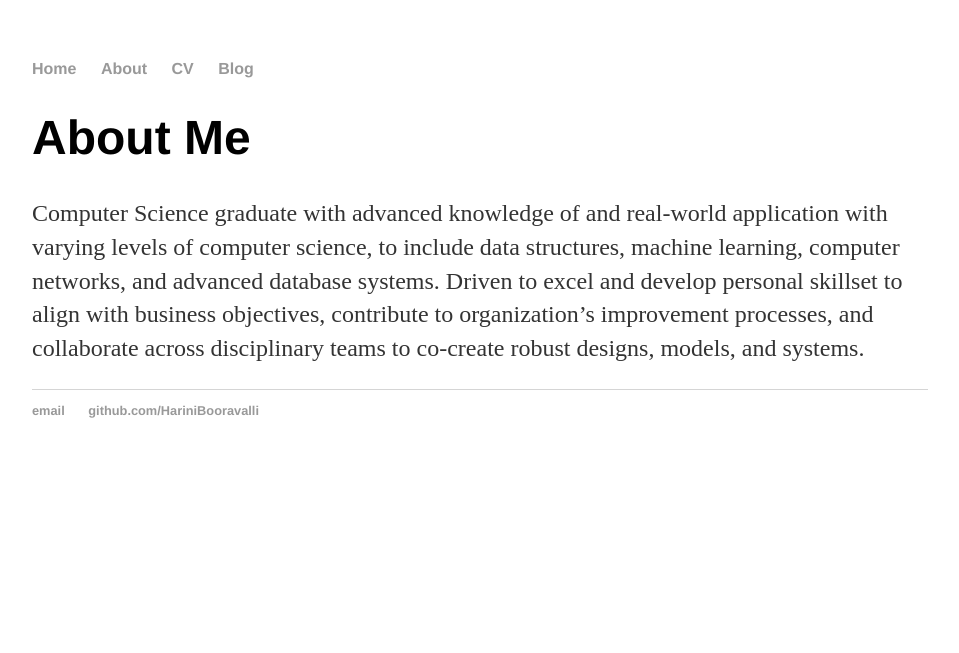
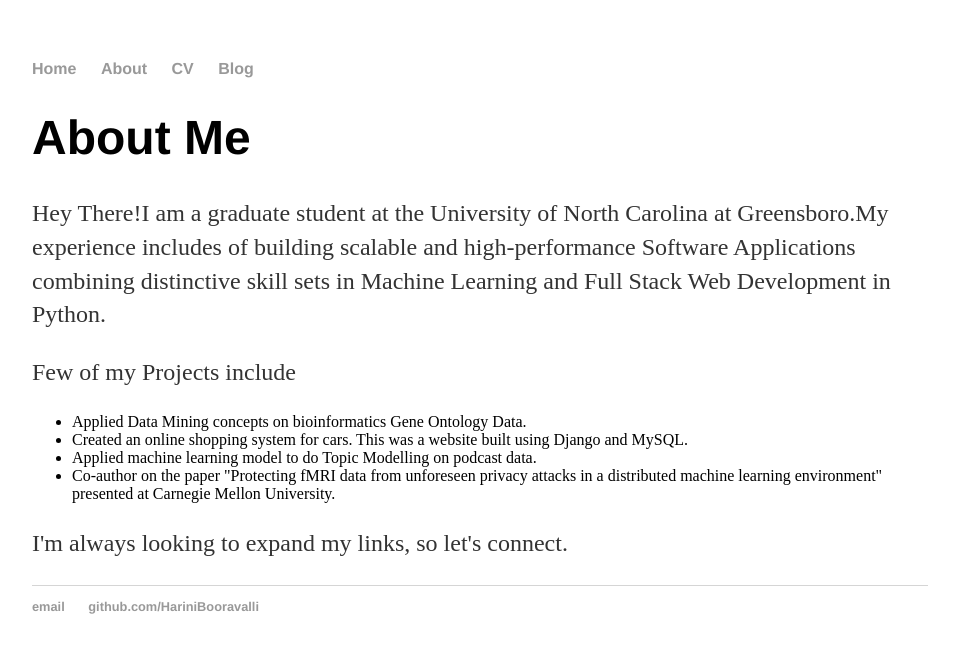
Before and after one commit to HariniBooravalli/HariniBooravalli.github.io, a Jekyll site: the page built from about/index.html, in a window 1280 px wide. Shown: the top 653 px of the page, without its empty margins (160-1119 px from the left). Built offline with Jekyll 4.4.1, drawn with Linux system fonts in a browser that asks for light colours.

Commit message:
Update index.html

```diff
--- a/about/index.html
+++ b/about/index.html
@@ -3,7 +3,14 @@ layout: default
 title: About Me
 ---
 	<h1>{{ page.title }}</h1>
-	<p>Computer Science graduate with advanced knowledge of and real-world application with varying levels of computer science, to include
-data structures, machine learning, computer networks, and advanced database systems. Driven to excel and develop personal
-skillset to align with business objectives, contribute to organization’s improvement processes, and collaborate across
-disciplinary teams to co-create robust designs, models, and systems.</p>
+
+<p>Hey There!I am a graduate student at the University of North Carolina at Greensboro.My experience includes of building scalable and high-performance Software Applications combining distinctive skill sets in Machine Learning and Full Stack Web Development in Python.</p>
+<p>Few of my Projects include</p>
+<ul>
+	<li>Applied Data Mining concepts on bioinformatics Gene Ontology Data.</li>
+	<li>Created an online shopping system for cars. This was a website built using Django and MySQL.</li>
+	<li>Applied machine learning model to do Topic Modelling on podcast data.</li>
+	<li>Co-author on the paper "Protecting fMRI data from unforeseen privacy attacks in a distributed machine learning environment" presented at Carnegie Mellon University.</li>
+
+</ul>
+<p>I'm always looking to expand my links, so let's connect.</p>
```
